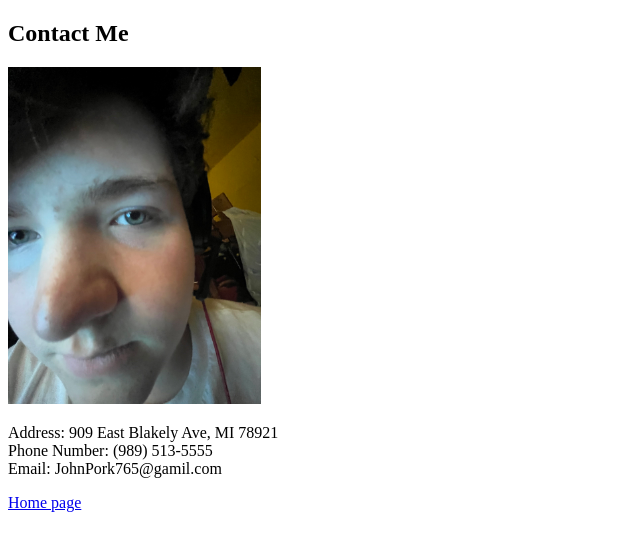
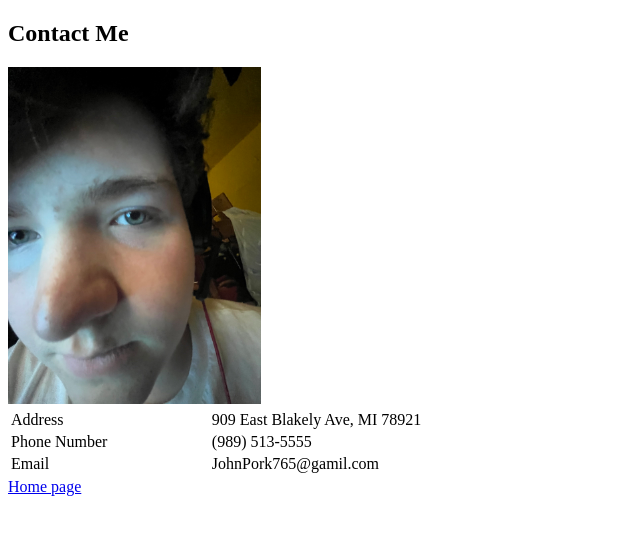
Before and after one commit to LukeStreeter835/LukeStreeter835.github.io, a plain HTML site: page 1-2/contact.html in a window 1280 px wide. Shown: the whole page, without its empty margins (0-640 px from the left). Drawn offline with Linux system fonts and the light colour scheme.

Commit message:
Update contact.html

```diff
--- a/1-2/contact.html
+++ b/1-2/contact.html
@@ -6,7 +6,23 @@
     <body>
         <h2>Contact Me</h2>
         <img src="IMG_0827.jpg" title="Picture of me" style="width: 20%;height: auto;">
-        <p>Address: 909 East Blakely Ave, MI 78921 <br>Phone Number: (989) 513-5555<br>Email: JohnPork765@gamil.com</p>
+
+
+        <table style="width: 50%;">
+            <tr>
+                <td>Address</td>
+                <td>909 East Blakely Ave, MI 78921</td>
+            </tr>
+            <tr>
+                <td>Phone Number</td>
+                <td>(989) 513-5555</td>
+            </tr>
+            <tr>
+                <td>Email</td>
+                <td>JohnPork765@gamil.com</td>
+            </tr>
+            <tr>
+        </table>
 
         <a href="index.html"> Home page</a>
 
```
